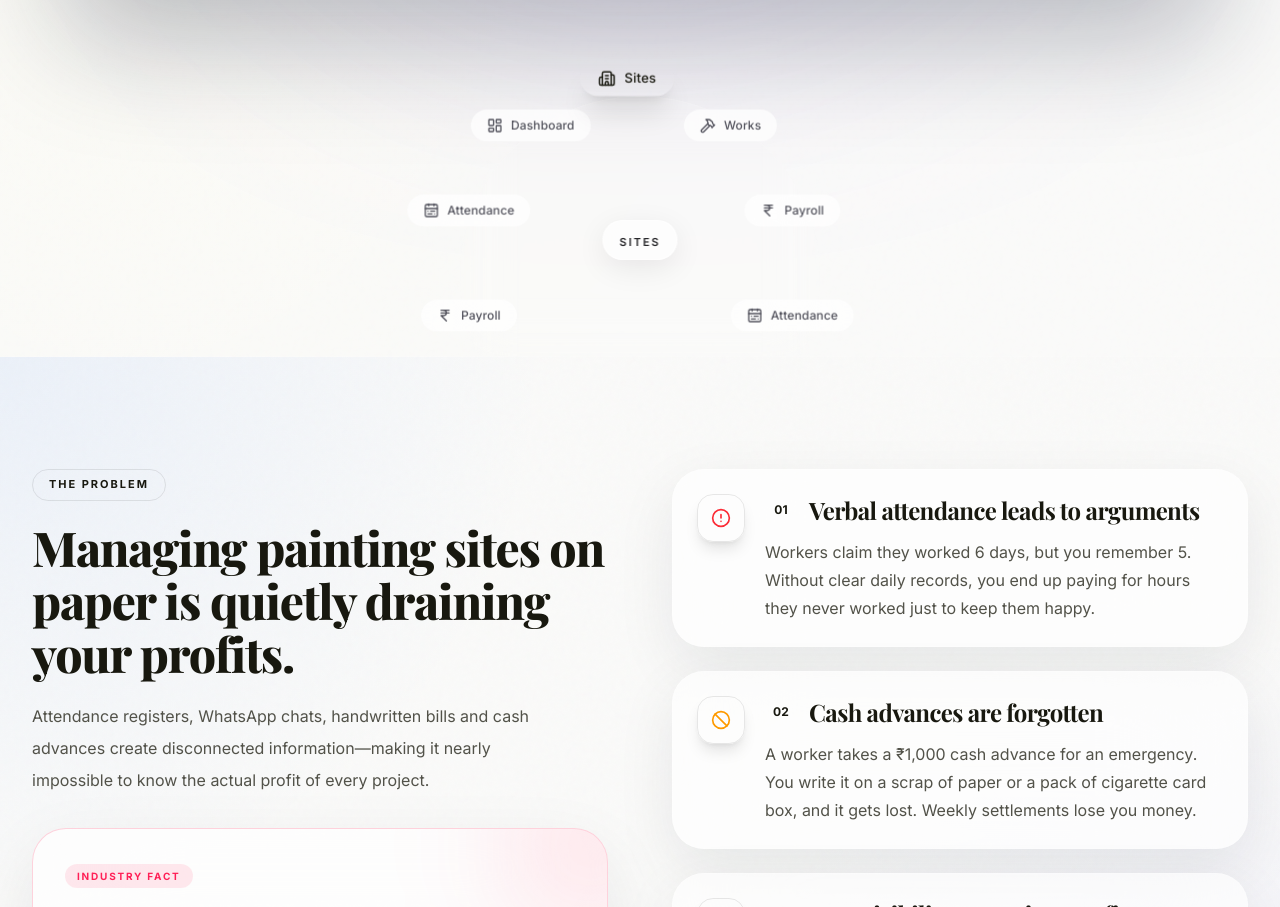
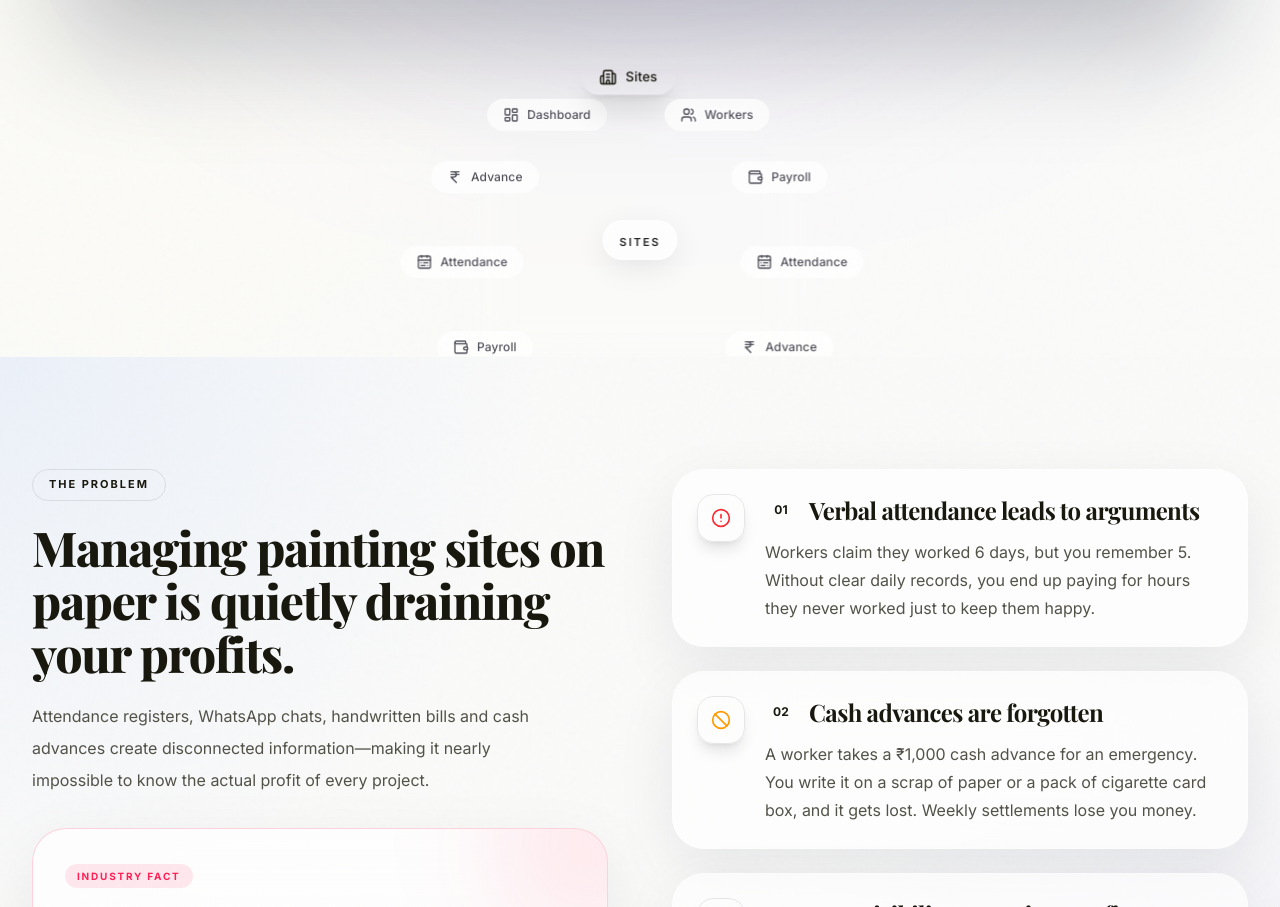
Before and after one commit to CHARLIE1210-A/cms-landing, a Next.js app: page / in a window 1280 px wide. Shown: the part 1342-2249 px from the top of the page. Built offline with nearby package versions, Linux system fonts and the light colour scheme; no server answers.

Commit message:
add advance preview

```diff
--- a/components/landing/Hero.tsx
+++ b/components/landing/Hero.tsx
@@ -35,9 +35,10 @@ export default function Hero() {
   const previewItems = [
     { id: "dashboard", label: "Dashboard", src: "/preview/dashboard.png", icon: LayoutDashboard },
     { id: "sites", label: "Sites", src: "/preview/sites.png", icon: Building2 },
-    { id: "works", label: "Works", src: "/preview/worker.png", icon: Hammer },
-    { id: "payroll", label: "Payroll", src: "/preview/payroll.png", icon: IndianRupee },
+    { id: "workers", label: "Workers", src: "/preview/worker.png", icon: Users },
+    { id: "payroll", label: "Payroll", src: "/preview/payroll.png", icon: Wallet },
     { id: "attendance", label: "Attendance", src: "/preview/attendance.png", icon: CalendarRange },
+    { id: "advance", label: "Advance", src: "/preview/advances.png", icon: IndianRupee },
   ];
 
   const wheelRotation = (2 - activeIndex) * 30;
```
Also changed, not shown: public/preview/advance.png (deleted), public/preview/advances.png (added).
